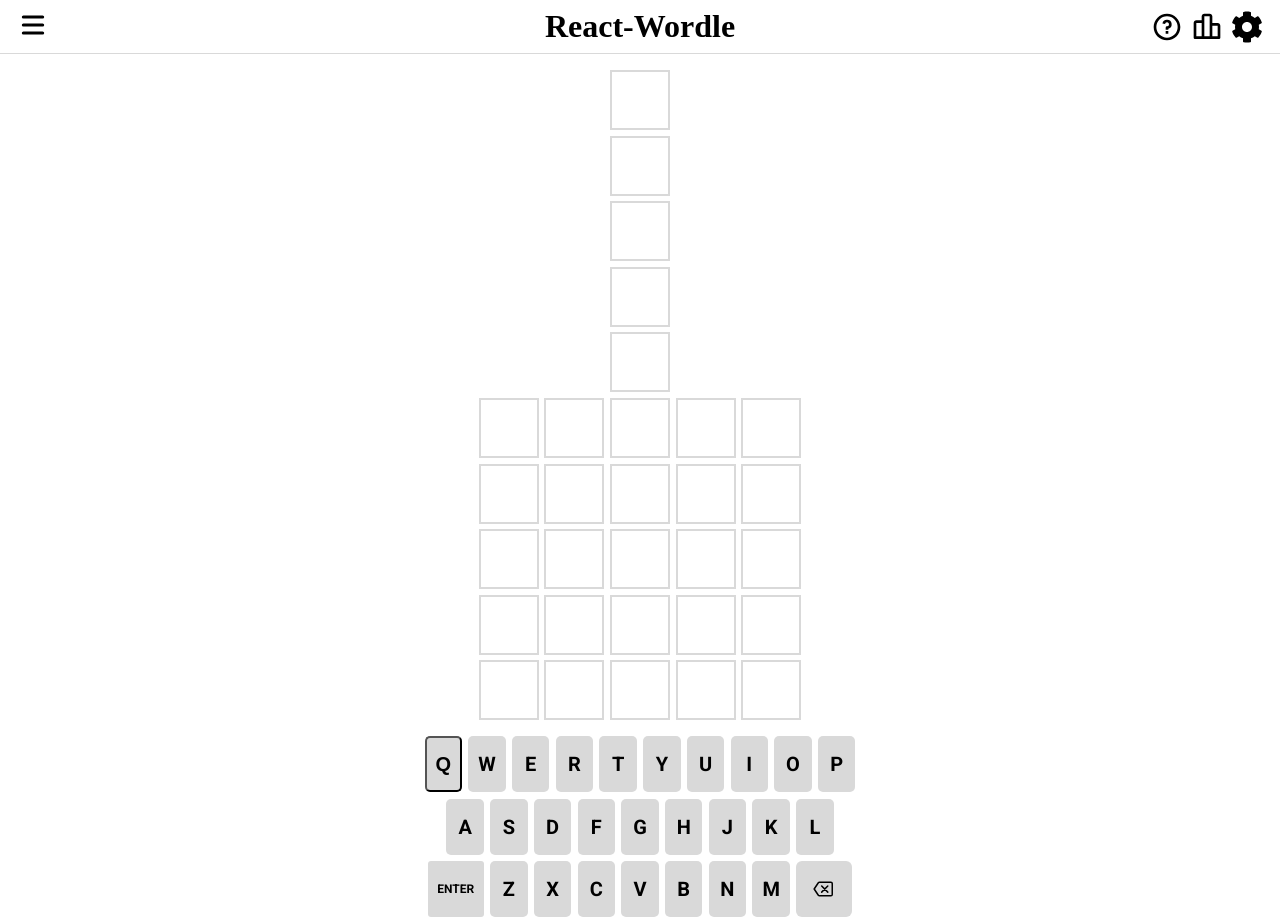
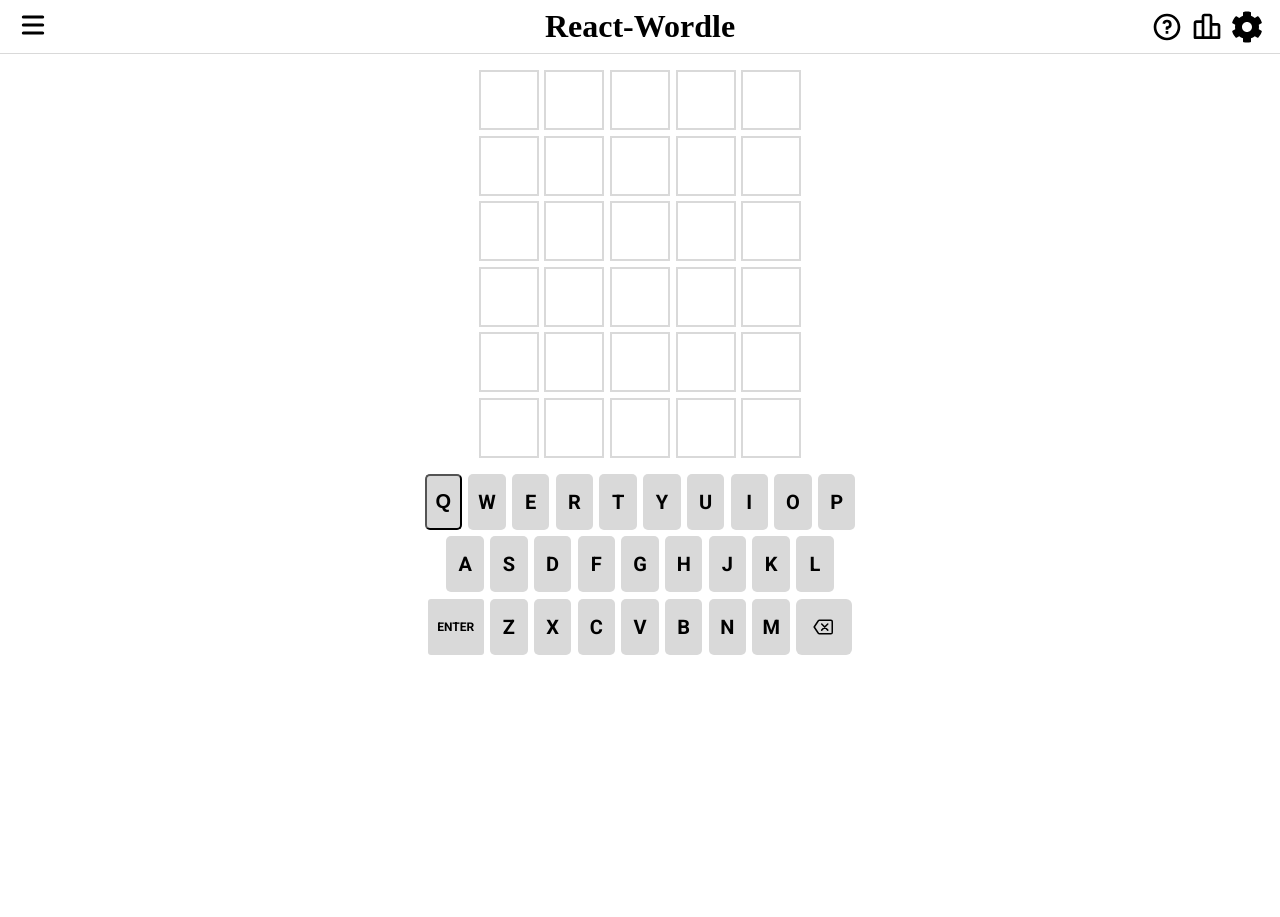
Before and after one commit to louieluuu/wordleforever, a React (Vite) app: page / in a window 1280 px wide. After the commit the page ends 800 px from the top, so only its background shows below. Built offline with nearby package versions, Linux system fonts and the light colour scheme; the HTML template or start-up script is replaced by a standard one; a web font is replaced by a local one.

Commit message:
Revert to my version; colors mostly working
Double letters aren't being accounted for, resulting in some faulty
game logic - but it's most of the way there.

```diff
--- a/src/App.jsx
+++ b/src/App.jsx
@@ -9,10 +9,12 @@ import Keyboard from "./components/Keyboard"
 function App() {
   const [activeTile, setActiveTile] = useState(0)
   const [activeRow, setActiveRow] = useState(0)
-  const [userGuess, setUserGuess] = useState("     ")
+  const [userGuess, setUserGuess] = useState("")
   const [targetWord, setTargetWord] = useState("")
   const [gameBoard, setGameBoard] = useState(new Array(6).fill().map((_) => new Array(5).fill("")))
   const [isGameOver, setIsGameOver] = useState(false)
+
+  // const [remainingGuess, setRemainingGuess] = useState(targetWord)
   // const [gridLetter, setGridLetter] = useState("")
 
   // Game setup on mount
@@ -41,13 +43,26 @@ function App() {
   function getGuessTileClassName(row, col) {
     let guessTileClassName = "guess__tile"
 
-    if (activeRow === row && col < userGuess.length) {
+    if (activeRow === row && !isGameOver) {
+      if (col < userGuess.length) {
         guessTileClassName += "--active"
+      } else {
+        // nothing
       }
-
-    // TODO: erase later, only for visualization
-    if (activeRow === row && col === activeTile) {
-      guessTileClassName += "--current"
+      return guessTileClassName
+    }
+    //
+    else if (gameBoard[row][col] === targetWord[col]) {
+      guessTileClassName += "--correct"
+    }
+    // .includes() will always return true if the comparison is with "", so this condition
+    // must be explicitly selected out lest the row be filled with yellows from the start
+    else if (targetWord.includes(gameBoard[row][col]) && gameBoard[row][col] !== "") {
+      guessTileClassName += "--wrong-position"
+    }
+    //
+    else if (gameBoard[row][col] !== "") {
+      guessTileClassName += "--wrong"
     }
 
     return guessTileClassName
@@ -77,6 +92,9 @@ function App() {
             You win !! Yay!`
           )
           setIsGameOver(true)
+          // despite the game being over, in order to render the colors of the (previous) winning row,
+          // the active row must still be incremented once
+          setActiveRow((activeRow) => activeRow + 1)
         }
         // Wrong guess
         else {
@@ -103,10 +121,11 @@ function App() {
       if (activeTile !== 0) {
         setActiveTile((activeTile) => activeTile - 1)
 
-        const updatedGameBoard = gameBoard.map((row, rowIndex) =>
+        const updatedGameBoard = gameBoard.map(
+          (row, rowIndex) =>
             rowIndex === activeRow
               ? row.map((cell, colIndex) => (colIndex === activeTile - 1 ? "" : cell))
-            : row
+              : row // TODO: [... row]? UNDERSTAND
         )
         console.log(updatedGameBoard)
         setGameBoard(updatedGameBoard)
@@ -126,10 +145,11 @@ function App() {
         const newGuess = userGuess.concat(e.key.toUpperCase())
         setUserGuess(newGuess)
 
-        const updatedGameBoard = gameBoard.map((row, rowIndex) =>
+        const updatedGameBoard = gameBoard.map(
+          (row, rowIndex) =>
             rowIndex === activeRow
               ? row.map((cell, colIndex) => (colIndex === activeTile ? newGuess[activeTile] : cell))
-            : [...row]
+              : row // TODO: [... row]? UNDERSTAND
         )
         console.log(updatedGameBoard)
         setGameBoard(updatedGameBoard)
@@ -143,36 +163,62 @@ function App() {
     }
   }
 
-  // TODO: getStyles() generalize
-
-  function onKeyboardClick(letter) {
-    const newGuess = userGuess.concat(letter.toUpperCase())
-    setUserGuess(newGuess)
-  }
-
   return (
     <>
       <Header />
 
       {/* Game Board */}
       <div className="game-board">
-        {gameBoard.map((row, rowIndex) => (
-          <>
-            {rowIndex === activeRow ? (
-              Array.from(userGuess).map((letter) => <div className="guess__tile">{letter}</div>)
-            ) : (
-              // <div>{userGuess}</div>
         <div className="guess">
-                {row.map((tile, tileIndex) => (
-                  <div className={getGuessTileClassName(rowIndex, tileIndex)}>{tile}</div>
-                ))}
-              </div>
-            )}
-          </>
-        ))}
+          <div className={getGuessTileClassName(0, 0)}>{gameBoard[0][0]}</div>
+          <div className={getGuessTileClassName(0, 1)}>{gameBoard[0][1]}</div>
+          <div className={getGuessTileClassName(0, 2)}>{gameBoard[0][2]}</div>
+          <div className={getGuessTileClassName(0, 3)}>{gameBoard[0][3]}</div>
+          <div className={getGuessTileClassName(0, 4)}>{gameBoard[0][4]}</div>
         </div>
 
-      <Keyboard onClick={onKeyboardClick} />
+        <div className="guess">
+          <div className={getGuessTileClassName(1, 0)}>{gameBoard[1][0]}</div>
+          <div className={getGuessTileClassName(1, 1)}>{gameBoard[1][1]}</div>
+          <div className={getGuessTileClassName(1, 2)}>{gameBoard[1][2]}</div>
+          <div className={getGuessTileClassName(1, 3)}>{gameBoard[1][3]}</div>
+          <div className={getGuessTileClassName(1, 4)}>{gameBoard[1][4]}</div>
+        </div>
+
+        <div className="guess">
+          <div className={getGuessTileClassName(2, 0)}>{gameBoard[2][0]}</div>
+          <div className={getGuessTileClassName(2, 1)}>{gameBoard[2][1]}</div>
+          <div className={getGuessTileClassName(2, 2)}>{gameBoard[2][2]}</div>
+          <div className={getGuessTileClassName(2, 3)}>{gameBoard[2][3]}</div>
+          <div className={getGuessTileClassName(2, 4)}>{gameBoard[2][4]}</div>
+        </div>
+
+        <div className="guess">
+          <div className={getGuessTileClassName(3, 0)}>{gameBoard[3][0]}</div>
+          <div className={getGuessTileClassName(3, 1)}>{gameBoard[3][1]}</div>
+          <div className={getGuessTileClassName(3, 2)}>{gameBoard[3][2]}</div>
+          <div className={getGuessTileClassName(3, 3)}>{gameBoard[3][3]}</div>
+          <div className={getGuessTileClassName(3, 4)}>{gameBoard[3][4]}</div>
+        </div>
+
+        <div className="guess">
+          <div className={getGuessTileClassName(4, 0)}>{gameBoard[4][0]}</div>
+          <div className={getGuessTileClassName(4, 1)}>{gameBoard[4][1]}</div>
+          <div className={getGuessTileClassName(4, 2)}>{gameBoard[4][2]}</div>
+          <div className={getGuessTileClassName(4, 3)}>{gameBoard[4][3]}</div>
+          <div className={getGuessTileClassName(4, 4)}>{gameBoard[4][4]}</div>
+        </div>
+
+        <div className="guess">
+          <div className={getGuessTileClassName(5, 0)}>{gameBoard[5][0]}</div>
+          <div className={getGuessTileClassName(5, 1)}>{gameBoard[5][1]}</div>
+          <div className={getGuessTileClassName(5, 2)}>{gameBoard[5][2]}</div>
+          <div className={getGuessTileClassName(5, 3)}>{gameBoard[5][3]}</div>
+          <div className={getGuessTileClassName(5, 4)}>{gameBoard[5][4]}</div>
+        </div>
+      </div>
+
+      <Keyboard />
     </>
   )
 }
```
Lines whose indentation alone changed are shown as unchanged.
